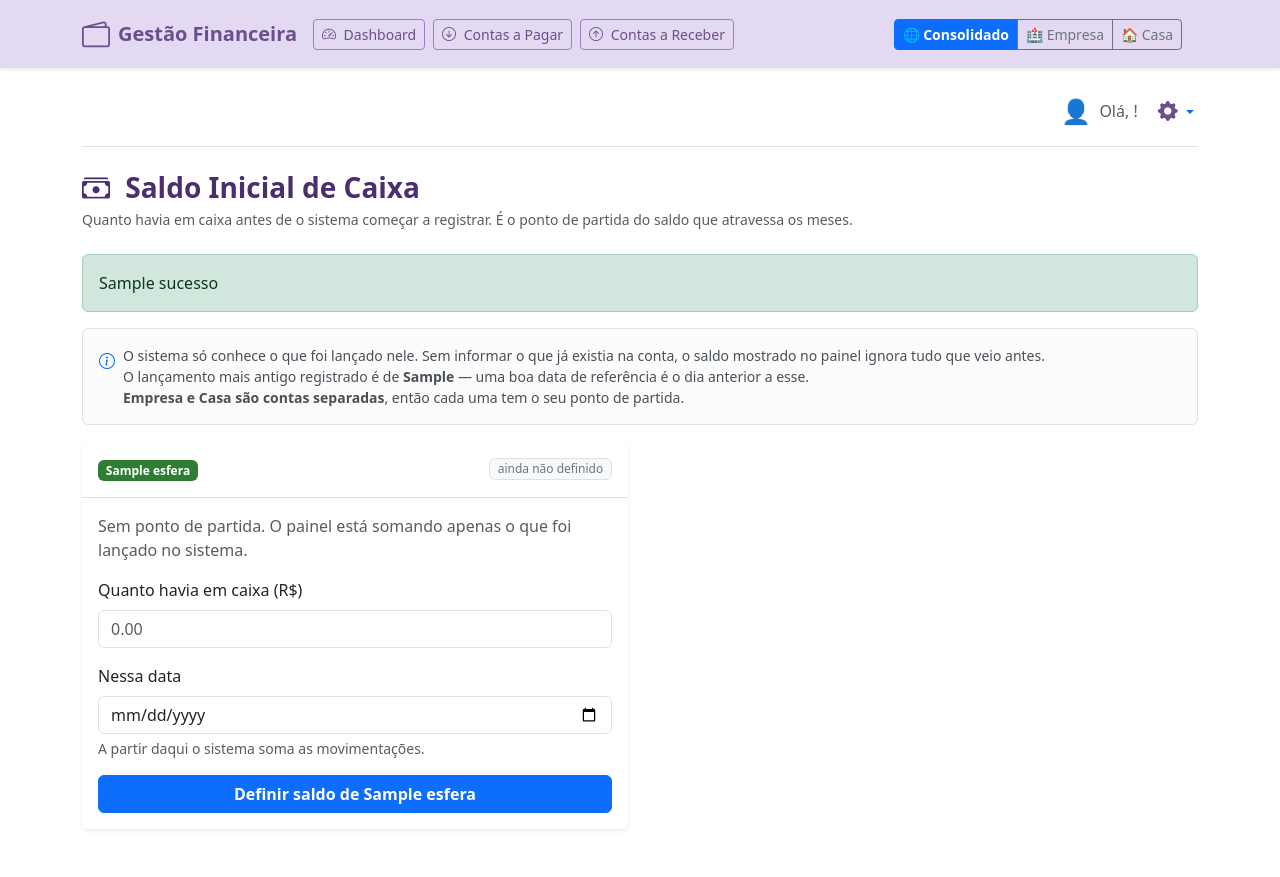
After one commit to loisneubauer/gestao_financeira, a Flask app: template templates/saldo_inicial.html in a window 1280 px wide. The commit adds this page. Run offline with Flask 3, Linux system fonts and the light colour scheme; the template is opened without the code that fills it: most values are stand-ins (such as "Sample title", 1, 10 or a date in 2020).

Commit message:
Faz o saldo atravessar o mes, em regime de caixa
Plano 003. O dashboard mostrava uma fotografia isolada de cada mes: o
saldo era recebido do mes menos pago do mes, e nada atravessava a virada.
Sobrou dinheiro em agosto? Setembro comecava do zero.

Ao levantar o terreno apareceu um problema anterior ao pedido: o numero
nao era caixa. As telas filtram por vencimento mas somam por status,
entao uma conta que venceu em julho e foi paga em agosto contava como
saida de julho, embora o dinheiro tenha saido em agosto. Carregar esse
numero entre meses so propagaria o erro -- por isso a base de calculo
muda antes de qualquer outra coisa.

Agora o dashboard mostra de onde o saldo veio e para onde vai: vem do mes
anterior, entrou, saiu, fecha com. As entradas e saidas contam pela data
em que o dinheiro se moveu, com o vencimento como fallback onde a data de
pagamento falta -- lancamentos vindos do webhook da clinica chegam Pago
sem data, e sem o fallback sumiriam do saldo.

Saldo inicial por esfera, em Configuracoes: o sistema nao conhece a vida
da organizacao antes dos primeiros lancamentos, e sem ponto de partida
todo acumulado nasce errado. Empresa e Casa sao contas separadas, entao
cada uma tem o seu; "Todas" soma as duas. Enquanto nao houver saldo
inicial, o dashboard avisa em vez de mostrar um numero enganoso.

A pedido da Lois, a porta fica aberta para a visao por COMPETENCIA no
futuro: a escolha da data que define o mes vive num lugar so, em
_BASES_DE_DATA, parametrizada. Hoje so "caixa" e usado; o ramo de
competencia existe como seam de tres linhas, sem tela nem calculo. Quando
a visao for pedida, o trabalho sera a tela, nao reescrever consulta
espalhada pelo codigo.

Smoke sobe de 60 para 76 checagens, incluindo o caso central: um
pagamento em mes diferente do vencimento conta no mes em que o dinheiro
saiu, medido pela diferenca que ele causa e nao pelo total absoluto.

```diff
--- a/app.py
+++ b/app.py
@@ -435,6 +435,7 @@ def pagina_inicial():
     resumo = calculos.calcular_resumo_financeiro(tenant_atual(), esfera_filtro, mes_ano)
     despesas_categorias = calculos.calcular_despesas_por_categoria(tenant_atual(), esfera_filtro, mes_ano)
     importancia = calculos.calcular_gastos_por_importancia(tenant_atual(), esfera_filtro, mes_ano)
+    saldo = calculos.calcular_saldo_do_mes(tenant_atual(), esfera_filtro, mes_ano)
     dias_uteis = calculos.dias_uteis_restantes_no_mes()
 
     return render_template(
@@ -442,9 +443,46 @@ def pagina_inicial():
         resumo=resumo,
         despesas_categorias=despesas_categorias,
         importancia=importancia,
+        saldo=saldo,
         dias_uteis=dias_uteis,
         mes_ano=mes_ano,
         esfera_filtro=esfera_filtro
+    )
+
+
+# ===== SALDO INICIAL DE CAIXA (configuração) =====
+
+@app.route("/configuracoes/saldo-inicial", methods=["GET", "POST"])
+@login_required
+def saldo_inicial():
+    """Ponto de partida do caixa de cada esfera.
+
+    Não é @admin_required de propósito: o saldo é da organização e quem usa o
+    sistema no dia a dia precisa poder ajustar quando conferir o extrato."""
+    if request.method == "POST":
+        esfera = request.form.get("esfera")
+        if esfera not in database.ESFERAS_DE_CAIXA:
+            return redirect(url_for("saldo_inicial", erro="Esfera inválida."))
+
+        valor = _valor_numerico(request.form.get("valor"))
+        if valor is None:
+            return redirect(url_for("saldo_inicial",
+                                    erro="Valor inválido. Use um número com ponto como separador decimal (ex.: 2400.00)."))
+
+        data_ref = _data_iso_valida(request.form.get("data_referencia"))
+        if data_ref is None:
+            return redirect(url_for("saldo_inicial", erro="Informe uma data válida."))
+
+        database.definir_saldo_inicial(tenant_atual(), esfera, valor, data_ref)
+        return redirect(url_for("saldo_inicial", sucesso=f"Saldo inicial de {esfera} atualizado."))
+
+    return render_template(
+        "saldo_inicial.html",
+        saldos=database.obter_saldos_iniciais(tenant_atual()),
+        esferas=database.ESFERAS_DE_CAIXA,
+        primeiro_lancamento=database.data_do_primeiro_lancamento(tenant_atual()),
+        sucesso=request.args.get("sucesso"),
+        erro=request.args.get("erro"),
     )
 
 
--- a/calculos.py
+++ b/calculos.py
@@ -66,6 +66,90 @@ def dias_uteis_restantes_no_mes(data_ref=None):
         dia_atual += timedelta(days=1)
 
     return dias_uteis
+
+
+def _ultimo_dia_do_mes(mes_ano):
+    """Devolve AAAA-MM-DD do último dia de um mês AAAA-MM."""
+    ano, mes = map(int, mes_ano.split("-"))
+    if mes == 12:
+        primeiro_do_seguinte = date(ano + 1, 1, 1)
+    else:
+        primeiro_do_seguinte = date(ano, mes + 1, 1)
+    return (primeiro_do_seguinte - timedelta(days=1)).isoformat()
+
+
+def _saldo_de_uma_esfera(tenant_id, esfera, mes_ano):
+    """Saldo de caixa de UMA esfera no mês, com o que veio de antes."""
+    iniciais = database.obter_saldos_iniciais(tenant_id)
+    inicial = iniciais.get(esfera)
+
+    primeiro_dia = f"{mes_ano}-01"
+    ultimo_dia = _ultimo_dia_do_mes(mes_ano)
+
+    if inicial:
+        ponto_de_partida = float(inicial["valor"])
+        desde = inicial["data_referencia"]
+    else:
+        # Sem ponto de partida informado, começa do zero e soma tudo que existe.
+        # O número fica certo em relação ao que foi lançado, mas ignora o que
+        # havia em caixa antes do sistema — por isso a tela avisa.
+        ponto_de_partida = 0.0
+        desde = database.data_do_primeiro_lancamento(tenant_id, esfera)
+
+    # O que se movimentou entre o ponto de partida e o fim do mês anterior
+    entrou_antes, saiu_antes = database.somar_movimentacoes(
+        tenant_id, esfera, data_inicio=desde,
+        data_fim=(date.fromisoformat(primeiro_dia) - timedelta(days=1)).isoformat()
+    )
+    saldo_inicial_periodo = ponto_de_partida + entrou_antes - saiu_antes
+
+    entrou, saiu = database.somar_movimentacoes(
+        tenant_id, esfera, data_inicio=primeiro_dia, data_fim=ultimo_dia
+    )
+
+    return {
+        "saldo_inicial_periodo": saldo_inicial_periodo,
+        "entrou": entrou,
+        "saiu": saiu,
+        "saldo_final": saldo_inicial_periodo + entrou - saiu,
+        "tem_saldo_inicial": inicial is not None,
+    }
+
+
+def calcular_saldo_do_mes(tenant_id, esfera_filtro="Todas", mes_ano=None):
+    """
+    Saldo de caixa do mês, com continuidade: quanto veio do mês anterior, quanto
+    entrou e saiu no mês, e com quanto o mês fecha.
+
+    Diferente de calcular_resumo_financeiro, que olha o mês isolado e soma por
+    status, aqui o que conta é a data em que o dinheiro se moveu — é isso que faz
+    o número bater com o extrato.
+
+    Com esfera "Todas", soma Empresa e Casa (são contas bancárias separadas, e o
+    consolidado é a soma das duas).
+    """
+    if not mes_ano:
+        mes_ano = date.today().strftime("%Y-%m")
+
+    if esfera_filtro and esfera_filtro != "Todas":
+        resultado = _saldo_de_uma_esfera(tenant_id, esfera_filtro, mes_ano)
+        resultado["esferas_sem_saldo_inicial"] = (
+            [] if resultado["tem_saldo_inicial"] else [esfera_filtro]
+        )
+        return resultado
+
+    total = {"saldo_inicial_periodo": 0.0, "entrou": 0.0, "saiu": 0.0, "saldo_final": 0.0}
+    sem_inicial = []
+    for esfera in database.ESFERAS_DE_CAIXA:
+        parcial = _saldo_de_uma_esfera(tenant_id, esfera, mes_ano)
+        for chave in total:
+            total[chave] += parcial[chave]
+        if not parcial["tem_saldo_inicial"]:
+            sem_inicial.append(esfera)
+
+    total["tem_saldo_inicial"] = not sem_inicial
+    total["esferas_sem_saldo_inicial"] = sem_inicial
+    return total
 
 
 def calcular_resumo_financeiro(tenant_id, esfera_filtro="Todas", mes_ano=None):
--- a/templates/base.html
+++ b/templates/base.html
@@ -170,6 +170,8 @@
                         <li><h6 class="dropdown-header">Configurações</h6></li>
                         <li><a class="dropdown-item {% if request.endpoint == 'listar_categorias_view' %}active{% endif %}"
                                href="{{ url_for('listar_categorias_view') }}"><i class="bi bi-tags me-2"></i>Categorias</a></li>
+                        <li><a class="dropdown-item {% if request.endpoint == 'saldo_inicial' %}active{% endif %}"
+                               href="{{ url_for('saldo_inicial') }}"><i class="bi bi-cash-stack me-2"></i>Saldo Inicial</a></li>
                         {% if session.usuario_is_admin %}
                         <li><a class="dropdown-item {% if request.endpoint == 'tabela_importancia' %}active{% endif %}"
                                href="{{ url_for('tabela_importancia') }}"><i class="bi bi-bullseye me-2"></i>Tabela de Importância</a></li>
--- /dev/null
+++ b/templates/saldo_inicial.html
@@ -0,0 +1,86 @@
+{% extends "base.html" %}
+
+{% block titulo %}Saldo Inicial de Caixa — Gestão Financeira{% endblock %}
+
+{% block conteudo %}
+<div class="mb-4">
+    <h3 class="mb-1 fw-bold" style="color: #4A2E6E;">
+        <i class="bi bi-cash-stack me-2"></i> Saldo Inicial de Caixa
+    </h3>
+    <p class="text-muted small mb-0">
+        Quanto havia em caixa antes de o sistema começar a registrar. É o ponto de partida do saldo que atravessa os meses.
+    </p>
+</div>
+
+{% if sucesso %}<div class="alert alert-success">{{ sucesso }}</div>{% endif %}
+{% if erro %}<div class="alert alert-danger">{{ erro }}</div>{% endif %}
+
+<div class="alert alert-light border d-flex align-items-start">
+    <i class="bi bi-info-circle me-2 mt-1 text-primary"></i>
+    <div class="small">
+        O sistema só conhece o que foi lançado nele. Sem informar o que já existia na conta,
+        o saldo mostrado no painel ignora tudo que veio antes.
+        {% if primeiro_lancamento %}
+            <br>O lançamento mais antigo registrado é de <strong>{{ primeiro_lancamento | data_br }}</strong> —
+            uma boa data de referência é o dia anterior a esse.
+        {% endif %}
+        <br>
+        <strong>Empresa e Casa são contas separadas</strong>, então cada uma tem o seu ponto de partida.
+    </div>
+</div>
+
+<div class="row g-4">
+    {% for esfera in esferas %}
+    {% set atual = saldos.get(esfera) %}
+    <div class="col-md-6">
+        <div class="card shadow-sm border-0 h-100">
+            <div class="card-header bg-white fw-bold py-3 border-bottom d-flex justify-content-between align-items-center">
+                <span>
+                    <span class="badge {% if esfera == 'Empresa' %}badge-empresa{% else %}badge-casa{% endif %} me-1">{{ esfera }}</span>
+                </span>
+                {% if atual %}
+                    <span class="badge bg-light text-secondary border fw-normal">definido</span>
+                {% else %}
+                    <span class="badge bg-light text-secondary border fw-normal">ainda não definido</span>
+                {% endif %}
+            </div>
+            <div class="card-body">
+                {% if atual %}
+                    <p class="mb-3">
+                        <span class="d-block text-muted small">Hoje está assim</span>
+                        <strong class="fs-4">{{ atual.valor | moeda_br }}</strong>
+                        <span class="text-muted small">a partir de {{ atual.data_referencia | data_br }}</span>
+                    </p>
+                {% else %}
+                    <p class="text-muted mb-3">
+                        Sem ponto de partida. O painel está somando apenas o que foi lançado no sistema.
+                    </p>
+                {% endif %}
+
+                <form method="POST">
+                    <input type="hidden" name="csrf_token" value="{{ csrf_token() }}">
+                    <input type="hidden" name="esfera" value="{{ esfera }}">
+
+                    <div class="mb-3">
+                        <label class="form-label font-weight-bold">Quanto havia em caixa (R$)</label>
+                        <input type="number" step="0.01" name="valor" class="form-control"
+                               value="{{ atual.valor if atual else '' }}" placeholder="0.00" required>
+                    </div>
+
+                    <div class="mb-3">
+                        <label class="form-label font-weight-bold">Nessa data</label>
+                        <input type="date" name="data_referencia" class="form-control"
+                               value="{{ atual.data_referencia if atual else '' }}" required>
+                        <div class="form-text">A partir daqui o sistema soma as movimentações.</div>
+                    </div>
+
+                    <button type="submit" class="btn btn-primary fw-bold w-100">
+                        {% if atual %}Atualizar{% else %}Definir{% endif %} saldo de {{ esfera }}
+                    </button>
+                </form>
+            </div>
+        </div>
+    </div>
+    {% endfor %}
+</div>
+{% endblock %}
```
Also changed, not shown: database.py (+125 -0 lines), templates/index.html (+42 -3 lines), .claude/skills/run-sistema-financeiro/driver.py.
